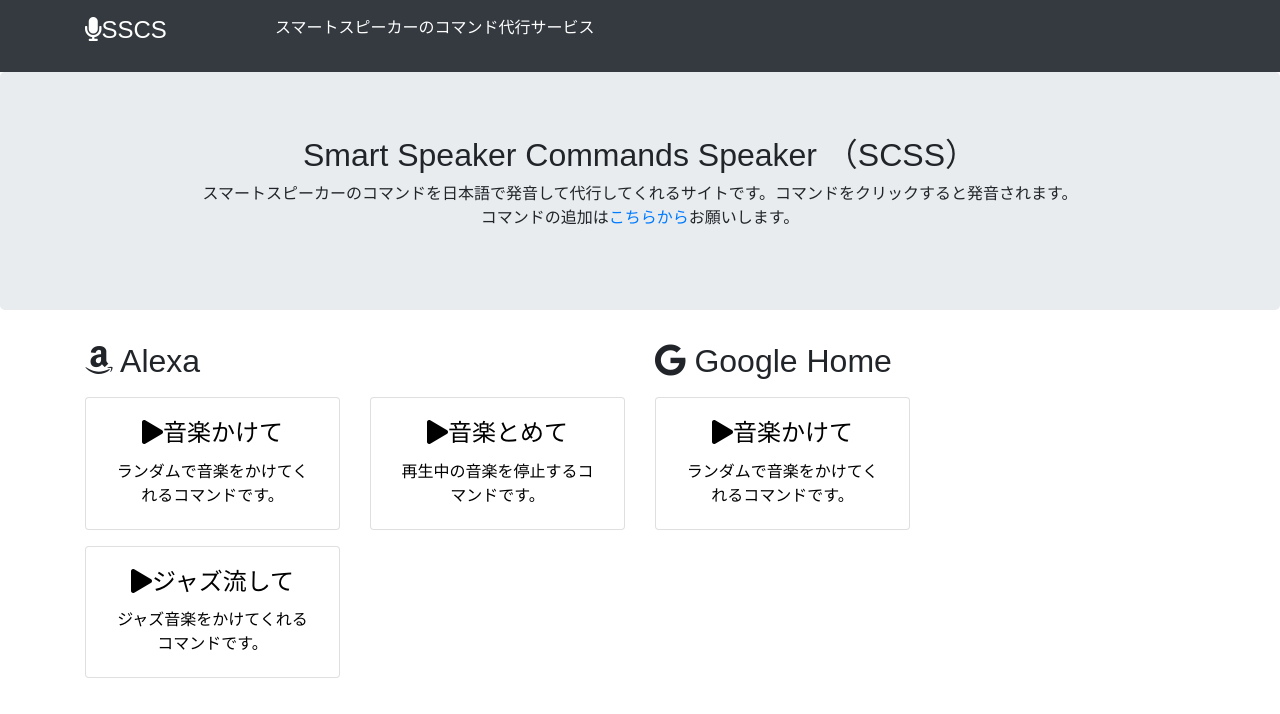
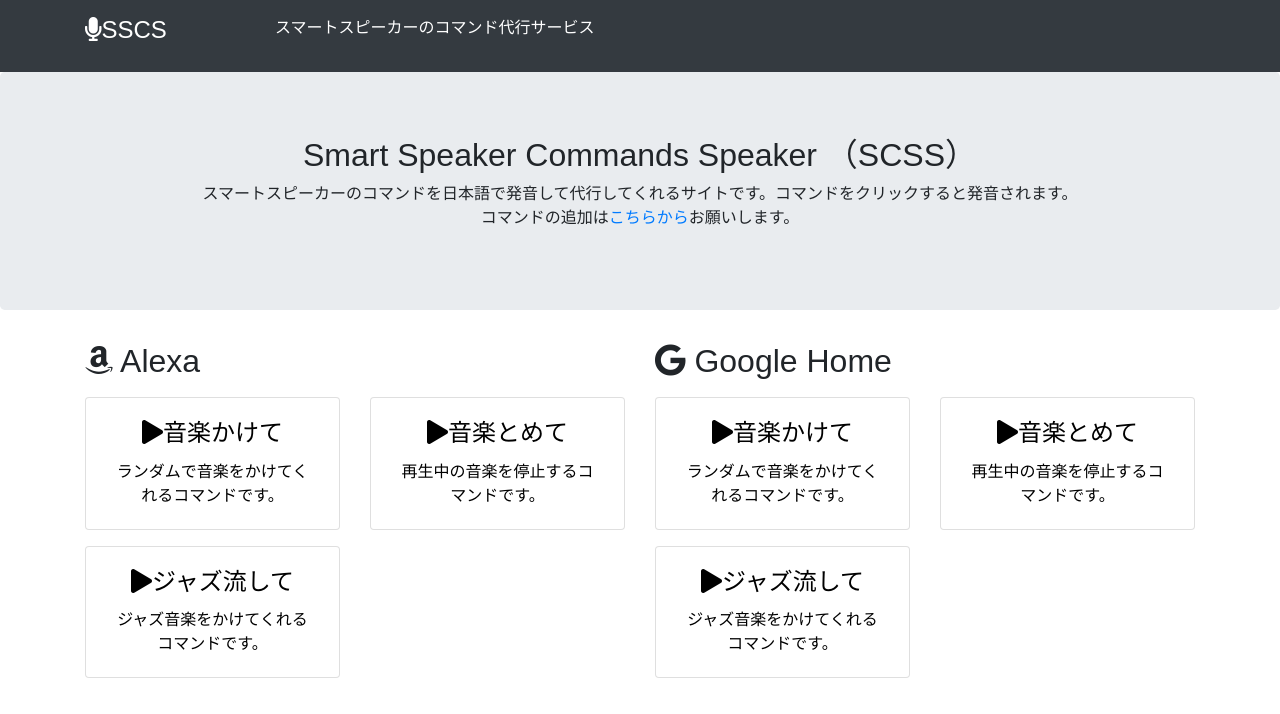
Before and after one commit to palan-inc/smart-speakers-commands-speaker, a React (Create React App) app: page / in a window 1280 px wide. Shown: the top 714 px of the page. Built offline with nearby package versions, Linux system fonts and the light colour scheme.

Commit message:
add some commands to google

```diff
--- a/src/const/google.js
+++ b/src/const/google.js
@@ -6,5 +6,15 @@
       pronunciation: 'おんがくかけて',
       description: 'ランダムで音楽をかけてくれるコマンドです。',
     },
+    {
+      title: '音楽とめて',
+      pronunciation: 'おんがくとめて',
+      description: '再生中の音楽を停止するコマンドです。',
+    },
+    {
+      title: 'ジャズ流して',
+      pronunciation: 'ジャズながして',
+      description: 'ジャズ音楽をかけてくれるコマンドです。',
+    },
   ]
 }
```
